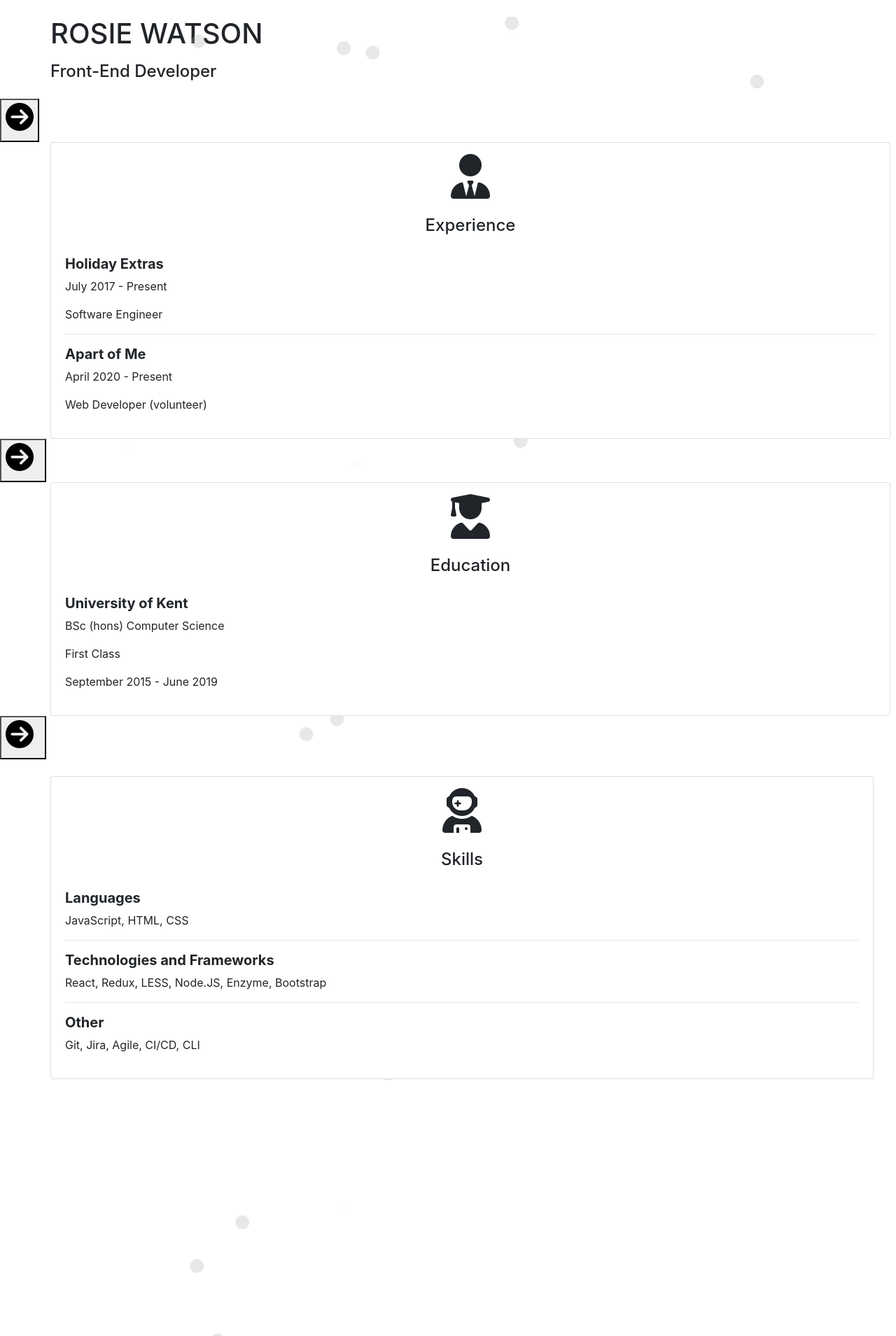
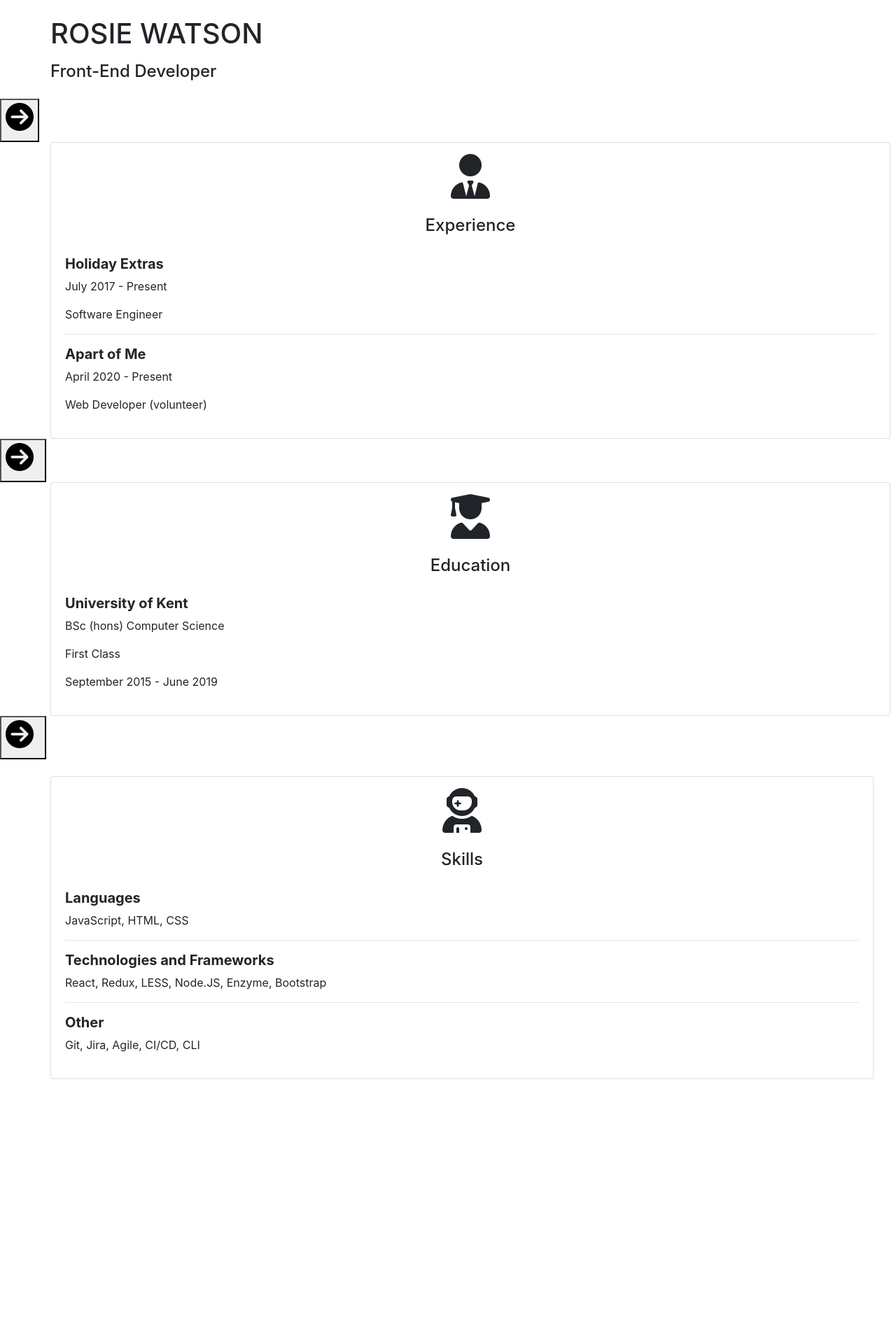
Before and after one commit to RosieWatson/portfolio, a React (Vite) app: page / in a window 1280 px wide. Shown: the top 1909 px of the page at 70% size. After the commit the page ends 1590 px from the top, so only its background shows below. Built offline with nearby package versions, Linux system fonts and the light colour scheme.

Commit message:
Removing animations to test theory

```diff
--- a/src/app/App.js
+++ b/src/app/App.js
@@ -31,7 +31,7 @@ class App extends React.Component {
       <div className='slide-container'>
         <section>
           <div className='main'>
-            <Animation />
+            {/* <Animation /> */}
             <div className='pl-1 pl-md-5 m-4 w-100'>
               <h1 className='mb-3'>ROSIE WATSON</h1>
               <h4>Front-End Developer</h4>
@@ -41,7 +41,7 @@ class App extends React.Component {
         </section>
         <section ref={this.experienceDiv}>
           <div className='main'>
-            <Animation />
+            {/* <Animation /> */}
             <div className='card-container pl-3 pl-md-5 ml-4'>
               <Card cardId={'experience'} />
             </div>
@@ -50,7 +50,7 @@ class App extends React.Component {
         </section>
         <section ref={this.educationDiv}>
           <div className='main'>
-            <Animation />
+            {/* <Animation /> */}
             <div className='card-container pl-3 pl-md-5 ml-4'>
               <Card cardId={'education'} />
             </div>
@@ -59,7 +59,7 @@ class App extends React.Component {
         </section>
         <section ref={this.skillsDiv}>
           <div className='main'>
-            <Animation />
+            {/* <Animation /> */}
             <div className='card-container pl-1 pl-md-5 m-4'>
               <Card cardId={'skills'} />
             </div>
```
